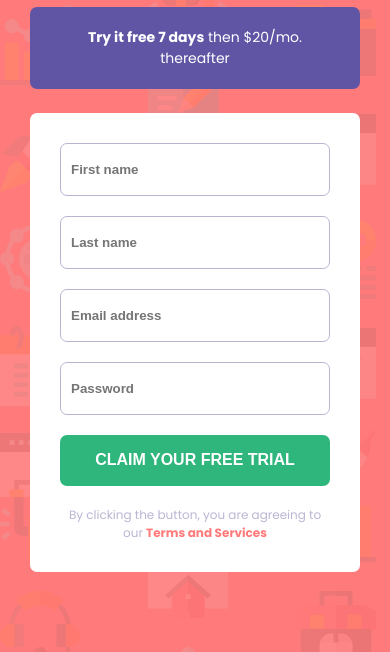
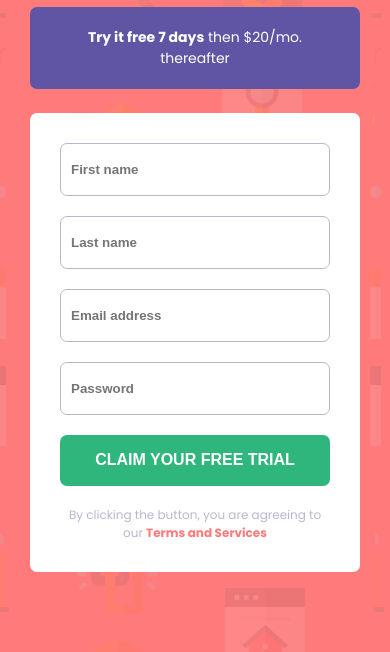
Before and after one commit to aymenthedeveloper/Intro-component-with-sign-up-form, a plain HTML site: page index.html in a window 390 px wide. Shown: the part 303-955 px from the top of the page. Drawn offline with Linux system fonts and the light colour scheme.

Commit message:
fixed images issue

```diff
--- a/style.css
+++ b/style.css
@@ -13,7 +13,7 @@ body{
   margin: 0;
   font-family: "poppins", sans-serif;
   background-color: var(--red);
-  background-image: url(/images/bg-intro-desktop.png);
+  background-image: url(./assets/bg-intro-desktop.png);
 }
 main{
   margin-inline: auto;
@@ -106,6 +106,9 @@ form input[data-valid="false"]{
   :root{
     --padx: 2rem;
   }
+  body{
+    background-image: url(./assets/bg-intro-mobile.png);
+  }
   main{
     flex-direction: column;
     text-align: center;
```
Also changed, not shown: assets/bg-intro-desktop.png (renamed from images/bg-intro-desktop.png), assets/bg-intro-mobile.png (renamed from images/bg-intro-mobile.png), assets/favicon-32x32.png (renamed from images/favicon-32x32.png), assets/icon-error.svg (renamed from images/icon-error.svg).
